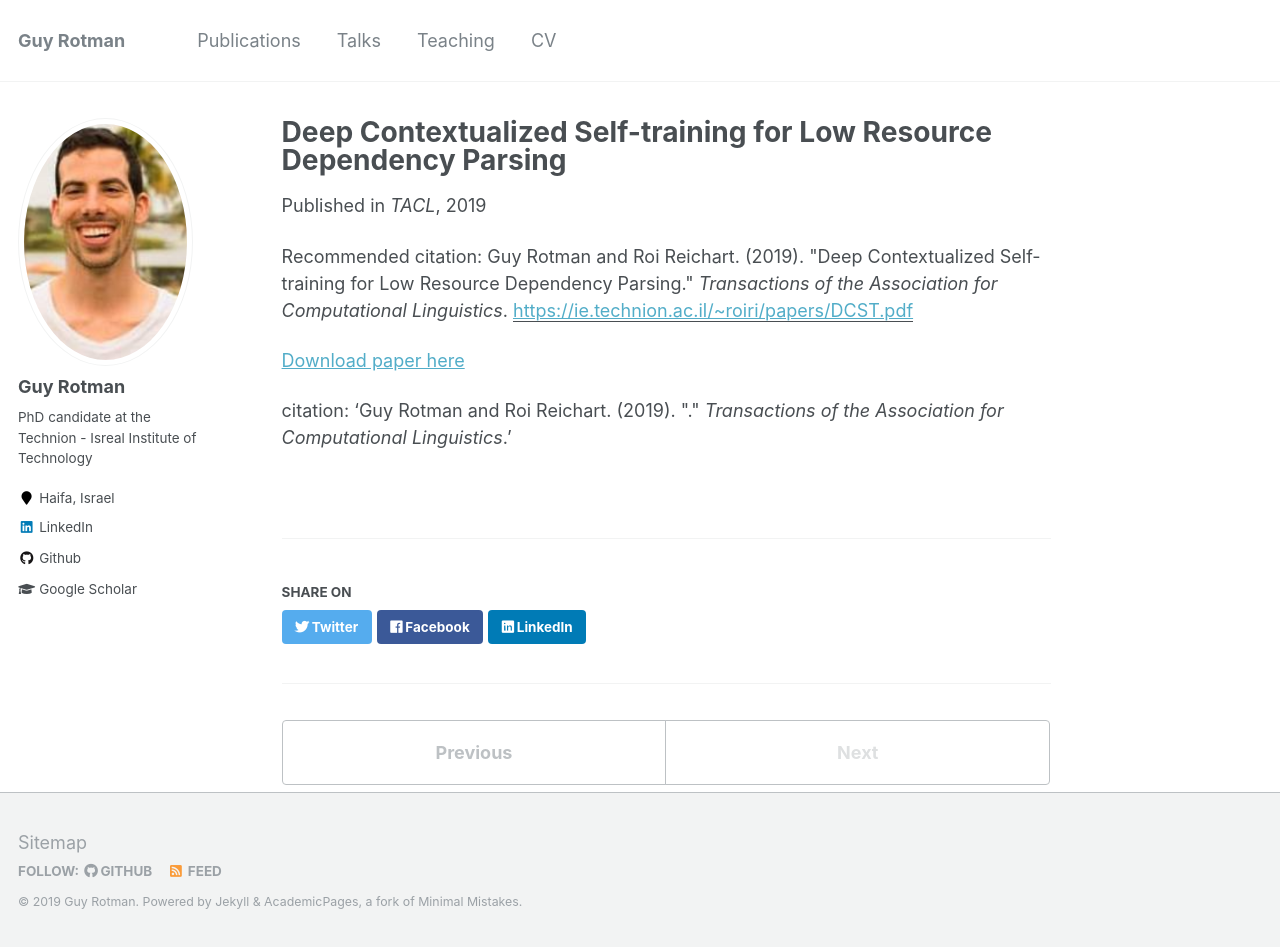
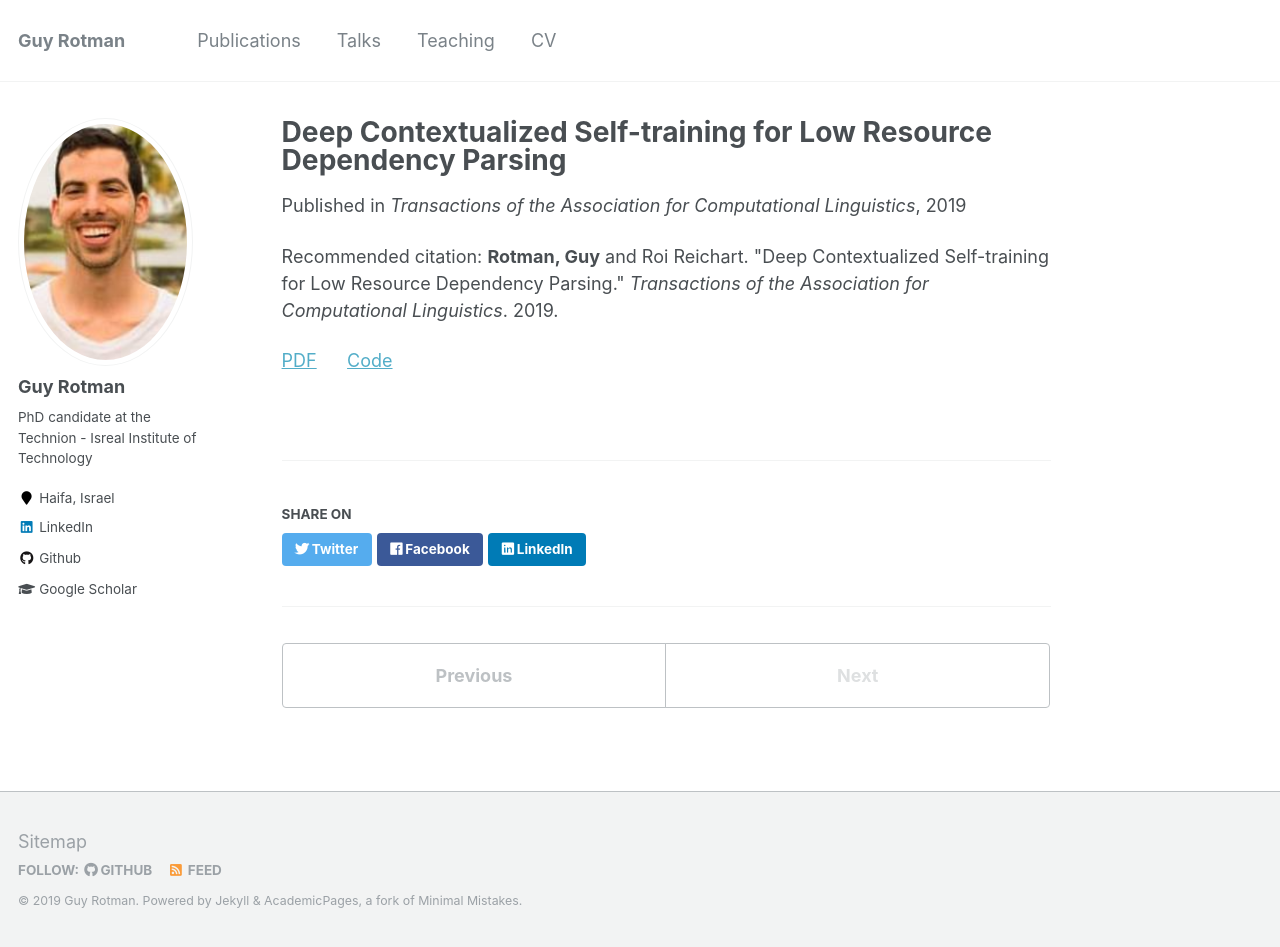
Before and after one commit to rotmanguy/rotmanguy.github.io, a Jekyll site: the page built from _publications/2019-10-01-deep-contextualized-self-learning.md, in a window 1280 px wide and 947 px high. Built offline with Jekyll 4.4.1, drawn with Linux system fonts in a browser that asks for light colours.

Commit message:
initial commit

```diff
--- a/_publications/2019-10-01-deep-contextualized-self-learning.md
+++ b/_publications/2019-10-01-deep-contextualized-self-learning.md
@@ -1,13 +1,14 @@
 ---
 title: "Deep Contextualized Self-training for Low Resource Dependency Parsing"
 collection: publications
-permalink: /publication/2019-10-01-deep-contextualized-self-learning
+permalink: /publications/2019-10-01-deep-contextualized-self-learning
+venue: "Transactions of the Association for Computational Linguistics"
 date: 2019-10-01
-venue: 'TACL'
-paperurl: 'https://ie.technion.ac.il/~roiri/papers/DCST.pdf'
-citation: 'Guy Rotman and Roi Reichart. (2019). &quot;Deep Contextualized Self-training for Low Resource Dependency Parsing.&quot; <i>Transactions of the Association for Computational Linguistics</i>.'
+citation: '<b>Rotman, Guy</b> and Roi Reichart. "Deep Contextualized Self-training for Low Resource Dependency Parsing." <i>Transactions of the Association for Computational Linguistics</i>. 2019.'
+pdfurl: "https://ie.technion.ac.il/~roiri/papers/DCST.pdf"
+codeurl: "https://github.com/rotmanguy/DCST"
 ---
-
-[Download paper here](https://ie.technion.ac.il/~roiri/papers/DCST.pdf)
-
-citation: 'Guy Rotman and Roi Reichart. (2019). &quot;.&quot; <i>Transactions of the Association for Computational Linguistics</i>.'
+<a href='https://ie.technion.ac.il/~roiri/papers/DCST.pdf'>PDF</a>
+&nbsp;&nbsp;&nbsp;&nbsp;
+<a href='https://github.com/rotmanguy/DCST'>Code</a>
+&nbsp;&nbsp;&nbsp;&nbsp;
```
Also changed, not shown: _publications/2018-07-01-bridging-languages-through-images.md (+1 -1 lines).
